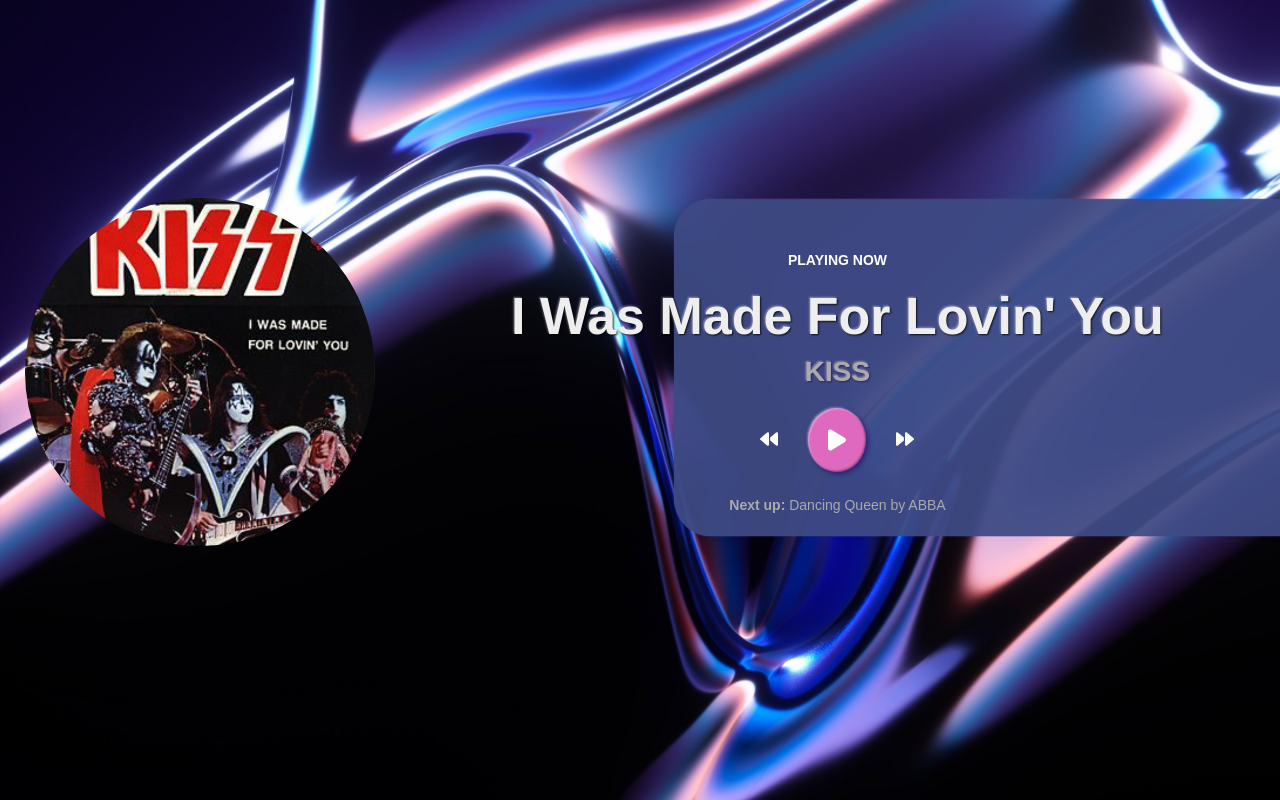
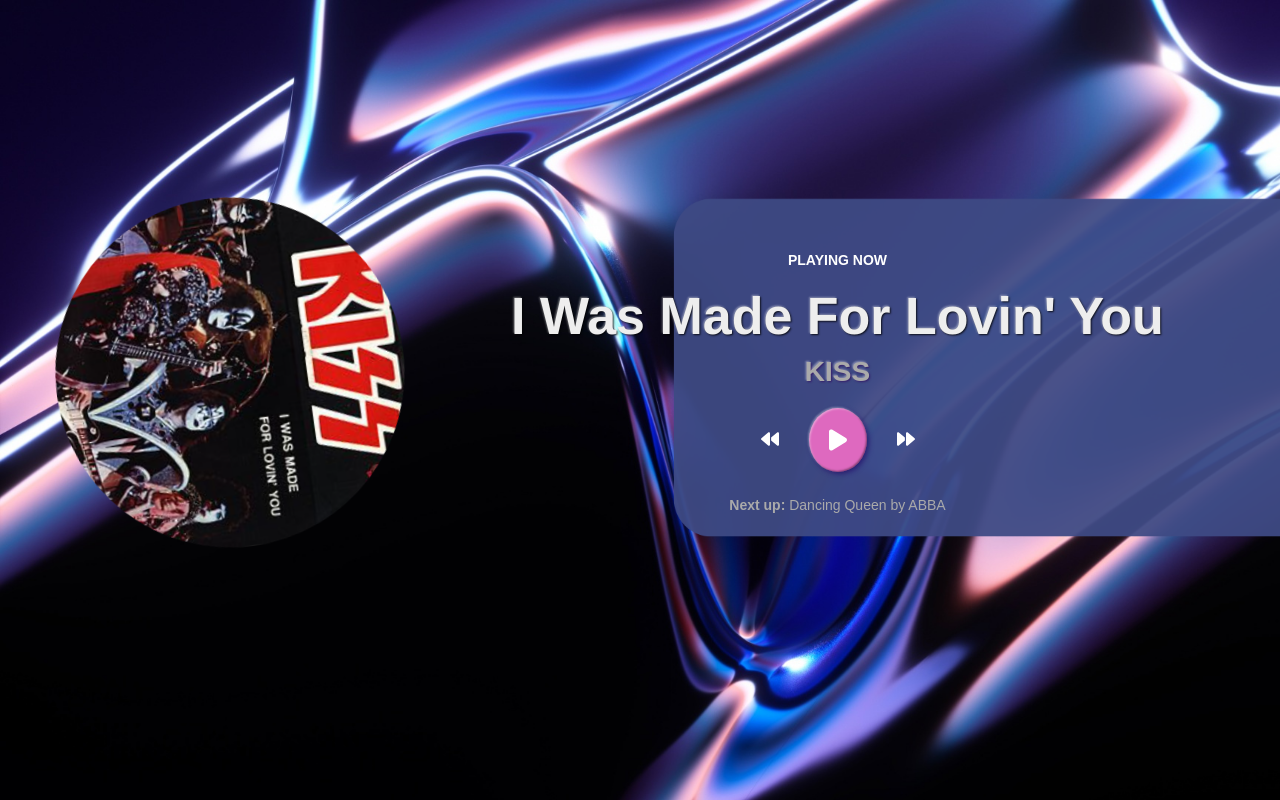
Before and after one commit to jahnavi2105m/HarmonyBox-Music-Player, a React (Create React App) app: page / in a window 1280 px wide. Built offline with nearby package versions, Linux system fonts and the light colour scheme.

Commit message:
added img rotation

```diff
--- a/src/components/PlayerDetails.js
+++ b/src/components/PlayerDetails.js
@@ -2,13 +2,15 @@
 
 function PlayerDetails(props) {
   return (
+
     <div className="comp-player--details">
-      <div className="details-img">
+       <div className="details-img">
         <img src={props.song.img_src} alt="" />
       </div>
       <h3 className="details-title">{props.song.title}</h3>
       <h4 className="details-artist">{props.song.artist}</h4>
     </div>
+
   )
 }
 
--- a/src/index.css
+++ b/src/index.css
@@ -52,12 +52,14 @@
 }
 
 .comp-player--details .details-img img {
+  animation: img infinite 24s linear;
   display: block;
   margin: 0px auto;
   width: 100%;
   max-width: 350px;
   border-radius: 50%;
-  transform: translateX(-440px);
+  /*transform: translateX(-440px);*/
+  margin-right: 820px;
   position: relative;
   top: 80px;
 
@@ -115,3 +117,12 @@
   color: #FFF;
   font-size: 18px;
 }
+
+@keyframes img {
+  from {
+    transform: rotate(0deg);
+  }
+  to {
+    transform: rotate(360deg);
+  }
+}
```
